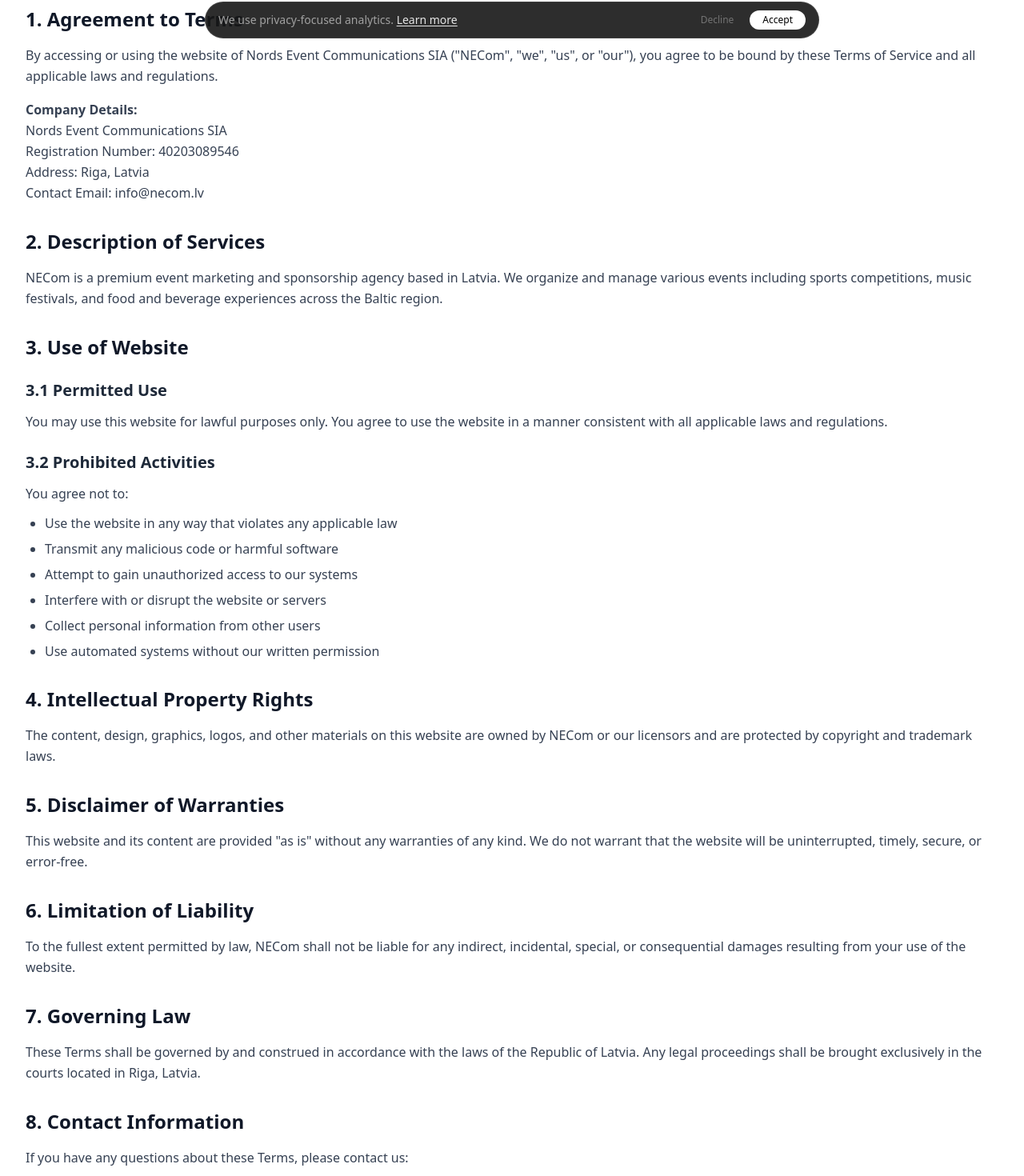
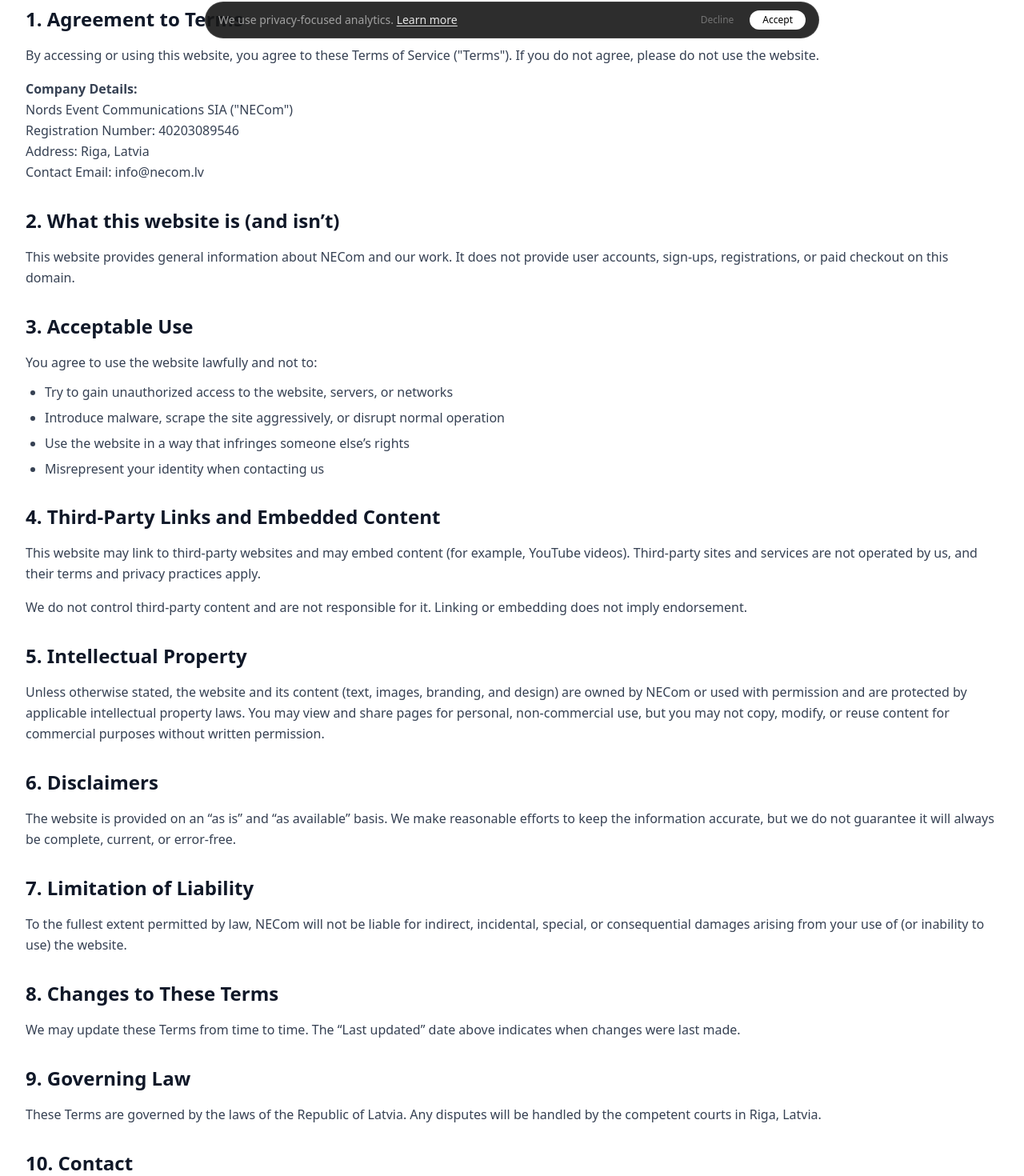
Before and after one commit to davis-rukitis-nc/nords-event-communications-site, a Next.js app: page /terms in a window 1280 px wide. Shown: the part 736-2206 px from the top of the page at 80% size. Built offline with nearby package versions, Linux system fonts and the light colour scheme.

Commit message:
Revise Terms of Service content and last updated date
Updated the Terms of Service page to reflect the last updated date and revised content for clarity and accuracy.

```diff
--- a/app/terms/page.tsx
+++ b/app/terms/page.tsx
@@ -7,12 +7,14 @@ export const metadata: Metadata = {
   description: "Terms of Service for Nords Event Communications",
 }
 
+const LAST_UPDATED = "January 20, 2026"
+
 export default function TermsOfServicePage() {
   return (
     <main className="bg-white">
       <PageHeader
         title="Terms of Service"
-        subtitle="Please read these terms carefully before using our website"
+        subtitle="The rules for using this website"
         imageUrl="https://rimirigamarathon.com/wp-content/uploads/2025/07/0RK_6989.jpg"
       />
 
@@ -30,21 +32,19 @@ export default function TermsOfServicePage() {
             </Link>
           </div>
 
-          <p className="text-gray-600 mb-12">
-            Last updated: {new Date().toLocaleDateString("en-US", { month: "long", day: "numeric", year: "numeric" })}
-          </p>
+          <p className="text-gray-600 mb-12">Last updated: {LAST_UPDATED}</p>
 
           <div className="prose prose-lg max-w-none space-y-8">
             <section>
               <h2 className="text-2xl font-semibold text-gray-900 mb-4">1. Agreement to Terms</h2>
               <p className="text-gray-700 leading-relaxed">
-                By accessing or using the website of Nords Event Communications SIA ("NECom", "we", "us", or "our"), you
-                agree to be bound by these Terms of Service and all applicable laws and regulations.
+                By accessing or using this website, you agree to these Terms of Service ("Terms"). If you do not agree,
+                please do not use the website.
               </p>
               <p className="text-gray-700 leading-relaxed mt-4">
                 <strong>Company Details:</strong>
                 <br />
-                Nords Event Communications SIA
+                Nords Event Communications SIA ("NECom")
                 <br />
                 Registration Number: 40203089546
                 <br />
@@ -55,71 +55,81 @@ export default function TermsOfServicePage() {
             </section>
 
             <section>
-              <h2 className="text-2xl font-semibold text-gray-900 mb-4">2. Description of Services</h2>
+              <h2 className="text-2xl font-semibold text-gray-900 mb-4">2. What this website is (and isn’t)</h2>
               <p className="text-gray-700 leading-relaxed">
-                NECom is a premium event marketing and sponsorship agency based in Latvia. We organize and manage
-                various events including sports competitions, music festivals, and food and beverage experiences across
-                the Baltic region.
+                This website provides general information about NECom and our work. It does not provide user accounts,
+                sign-ups, registrations, or paid checkout on this domain.
               </p>
             </section>
 
             <section>
-              <h2 className="text-2xl font-semibold text-gray-900 mb-4">3. Use of Website</h2>
-              <h3 className="text-xl font-semibold text-gray-800 mb-3 mt-6">3.1 Permitted Use</h3>
-              <p className="text-gray-700 leading-relaxed">
-                You may use this website for lawful purposes only. You agree to use the website in a manner consistent
-                with all applicable laws and regulations.
-              </p>
-
-              <h3 className="text-xl font-semibold text-gray-800 mb-3 mt-6">3.2 Prohibited Activities</h3>
-              <p className="text-gray-700 leading-relaxed">You agree not to:</p>
+              <h2 className="text-2xl font-semibold text-gray-900 mb-4">3. Acceptable Use</h2>
+              <p className="text-gray-700 leading-relaxed">You agree to use the website lawfully and not to:</p>
               <ul className="list-disc pl-6 space-y-2 text-gray-700 mt-3">
-                <li>Use the website in any way that violates any applicable law</li>
-                <li>Transmit any malicious code or harmful software</li>
-                <li>Attempt to gain unauthorized access to our systems</li>
-                <li>Interfere with or disrupt the website or servers</li>
-                <li>Collect personal information from other users</li>
-                <li>Use automated systems without our written permission</li>
+                <li>Try to gain unauthorized access to the website, servers, or networks</li>
+                <li>Introduce malware, scrape the site aggressively, or disrupt normal operation</li>
+                <li>Use the website in a way that infringes someone else’s rights</li>
+                <li>Misrepresent your identity when contacting us</li>
               </ul>
             </section>
 
             <section>
-              <h2 className="text-2xl font-semibold text-gray-900 mb-4">4. Intellectual Property Rights</h2>
+              <h2 className="text-2xl font-semibold text-gray-900 mb-4">4. Third-Party Links and Embedded Content</h2>
               <p className="text-gray-700 leading-relaxed">
-                The content, design, graphics, logos, and other materials on this website are owned by NECom or our
-                licensors and are protected by copyright and trademark laws.
+                This website may link to third-party websites and may embed content (for example, YouTube videos).
+                Third-party sites and services are not operated by us, and their terms and privacy practices apply.
+              </p>
+              <p className="text-gray-700 leading-relaxed mt-4">
+                We do not control third-party content and are not responsible for it. Linking or embedding does not imply
+                endorsement.
               </p>
             </section>
 
             <section>
-              <h2 className="text-2xl font-semibold text-gray-900 mb-4">5. Disclaimer of Warranties</h2>
+              <h2 className="text-2xl font-semibold text-gray-900 mb-4">5. Intellectual Property</h2>
               <p className="text-gray-700 leading-relaxed">
-                This website and its content are provided "as is" without any warranties of any kind. We do not warrant
-                that the website will be uninterrupted, timely, secure, or error-free.
+                Unless otherwise stated, the website and its content (text, images, branding, and design) are owned by
+                NECom or used with permission and are protected by applicable intellectual property laws. You may view and
+                share pages for personal, non-commercial use, but you may not copy, modify, or reuse content for
+                commercial purposes without written permission.
               </p>
             </section>
 
             <section>
-              <h2 className="text-2xl font-semibold text-gray-900 mb-4">6. Limitation of Liability</h2>
+              <h2 className="text-2xl font-semibold text-gray-900 mb-4">6. Disclaimers</h2>
               <p className="text-gray-700 leading-relaxed">
-                To the fullest extent permitted by law, NECom shall not be liable for any indirect, incidental, special,
-                or consequential damages resulting from your use of the website.
+                The website is provided on an “as is” and “as available” basis. We make reasonable efforts to keep the
+                information accurate, but we do not guarantee it will always be complete, current, or error-free.
               </p>
             </section>
 
             <section>
-              <h2 className="text-2xl font-semibold text-gray-900 mb-4">7. Governing Law</h2>
+              <h2 className="text-2xl font-semibold text-gray-900 mb-4">7. Limitation of Liability</h2>
               <p className="text-gray-700 leading-relaxed">
-                These Terms shall be governed by and construed in accordance with the laws of the Republic of Latvia.
-                Any legal proceedings shall be brought exclusively in the courts located in Riga, Latvia.
+                To the fullest extent permitted by law, NECom will not be liable for indirect, incidental, special, or
+                consequential damages arising from your use of (or inability to use) the website.
               </p>
             </section>
 
             <section>
-              <h2 className="text-2xl font-semibold text-gray-900 mb-4">8. Contact Information</h2>
+              <h2 className="text-2xl font-semibold text-gray-900 mb-4">8. Changes to These Terms</h2>
               <p className="text-gray-700 leading-relaxed">
-                If you have any questions about these Terms, please contact us:
+                We may update these Terms from time to time. The “Last updated” date above indicates when changes were
+                last made.
               </p>
+            </section>
+
+            <section>
+              <h2 className="text-2xl font-semibold text-gray-900 mb-4">9. Governing Law</h2>
+              <p className="text-gray-700 leading-relaxed">
+                These Terms are governed by the laws of the Republic of Latvia. Any disputes will be handled by the
+                competent courts in Riga, Latvia.
+              </p>
+            </section>
+
+            <section>
+              <h2 className="text-2xl font-semibold text-gray-900 mb-4">10. Contact</h2>
+              <p className="text-gray-700 leading-relaxed">Questions about these Terms? Email us:</p>
               <div className="bg-gray-50 rounded-2xl p-6 mt-4">
                 <p className="text-gray-700">
                   <strong>Nords Event Communications SIA</strong>
```
